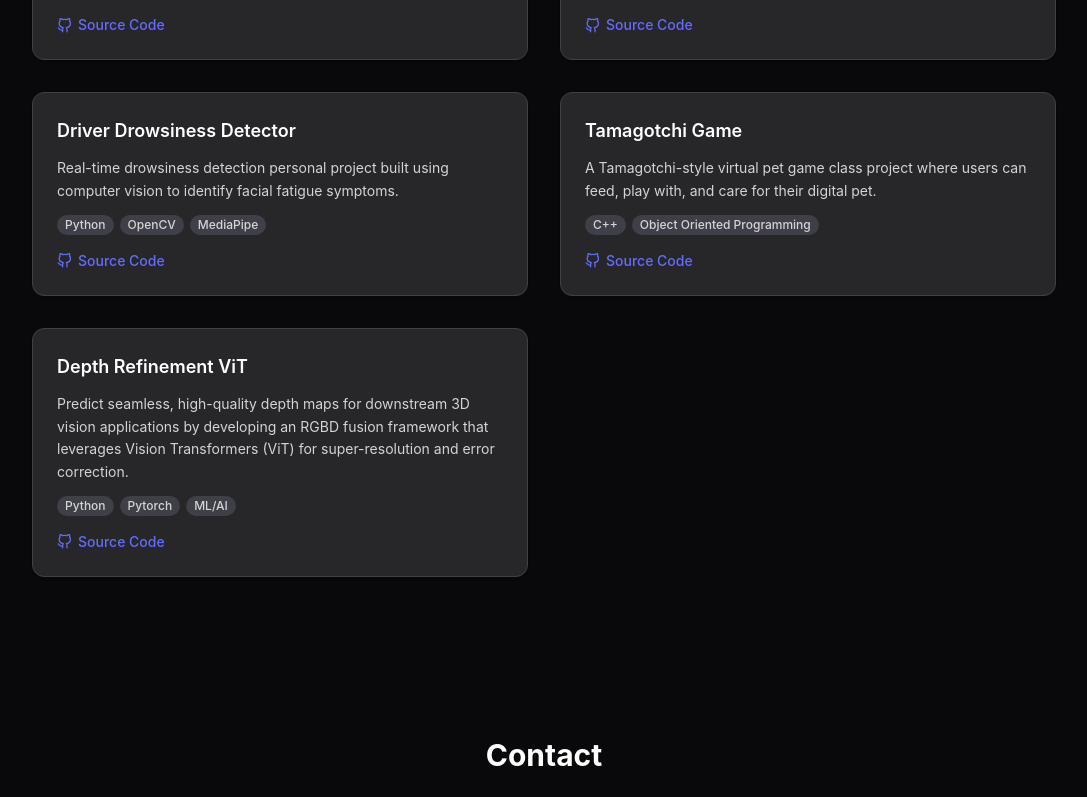
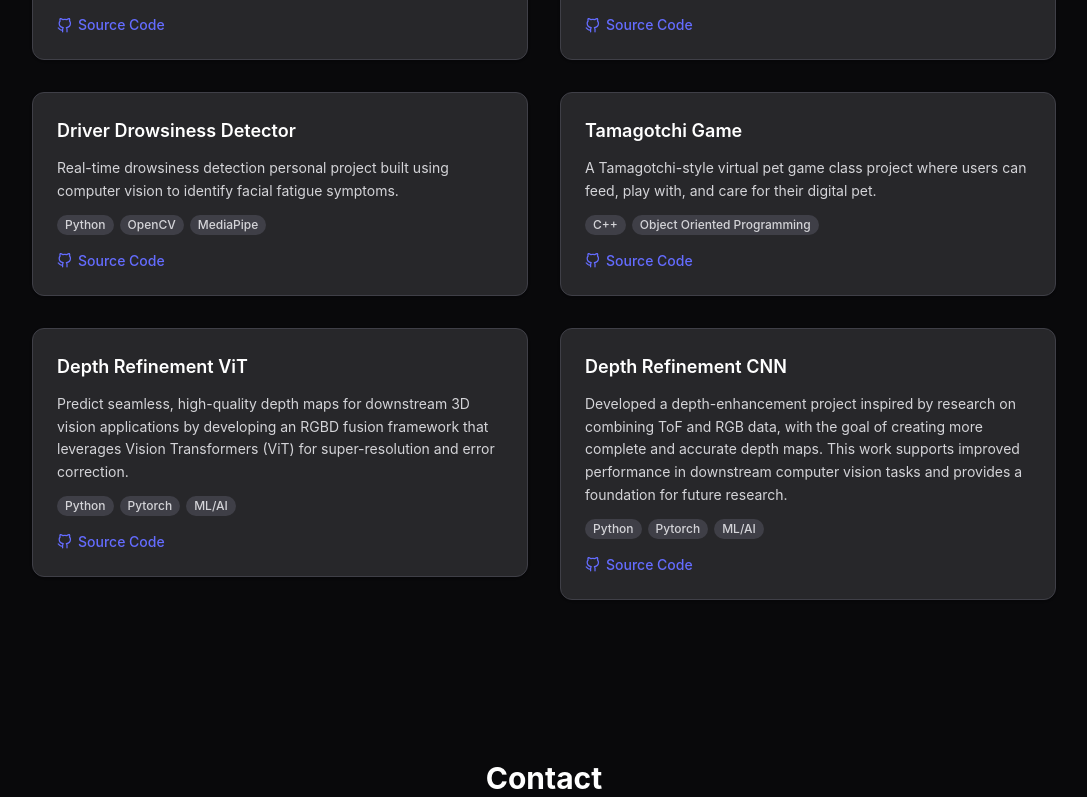
Before and after one commit to KhadeejaTap/KhadeejaTap.github.io, a React (Vite) app: page / in a window 1280 px wide. Shown: the part 2941-3738 px from the top of the page, without its empty margins (96-1183 px from the left). Built offline with nearby package versions, Linux system fonts and the light colour scheme.

Commit message:
added research projects

```diff
--- a/src/data/projects.ts
+++ b/src/data/projects.ts
@@ -55,7 +55,14 @@ export const projects: Project[] = [
     id: 1,
     title: 'Depth Refinement ViT',
     desc: 'Predict seamless, high-quality depth maps for downstream 3D vision applications by developing an RGBD fusion framework that leverages Vision Transformers (ViT) for super-resolution and error correction.',
-    githubUrl: 'https://github.com/KhadeejaTap/Vitthing',
+    githubUrl: 'https://github.com/KhadeejaTap/RGBD--ViT',
+    tags: ['Python', 'Pytorch', 'ML/AI'],
+	},
+	{
+    id: 5,
+    title: 'Depth Refinement CNN',
+    desc: 'Developed a depth-enhancement project inspired by research on combining ToF and RGB data, with the goal of creating more complete and accurate depth maps. This work supports improved performance in downstream computer vision tasks and provides a foundation for future research.',
+    githubUrl: 'https://github.com/KhadeejaTap/RGBD--CNN',
     tags: ['Python', 'Pytorch', 'ML/AI'],
   }
 ];
```
